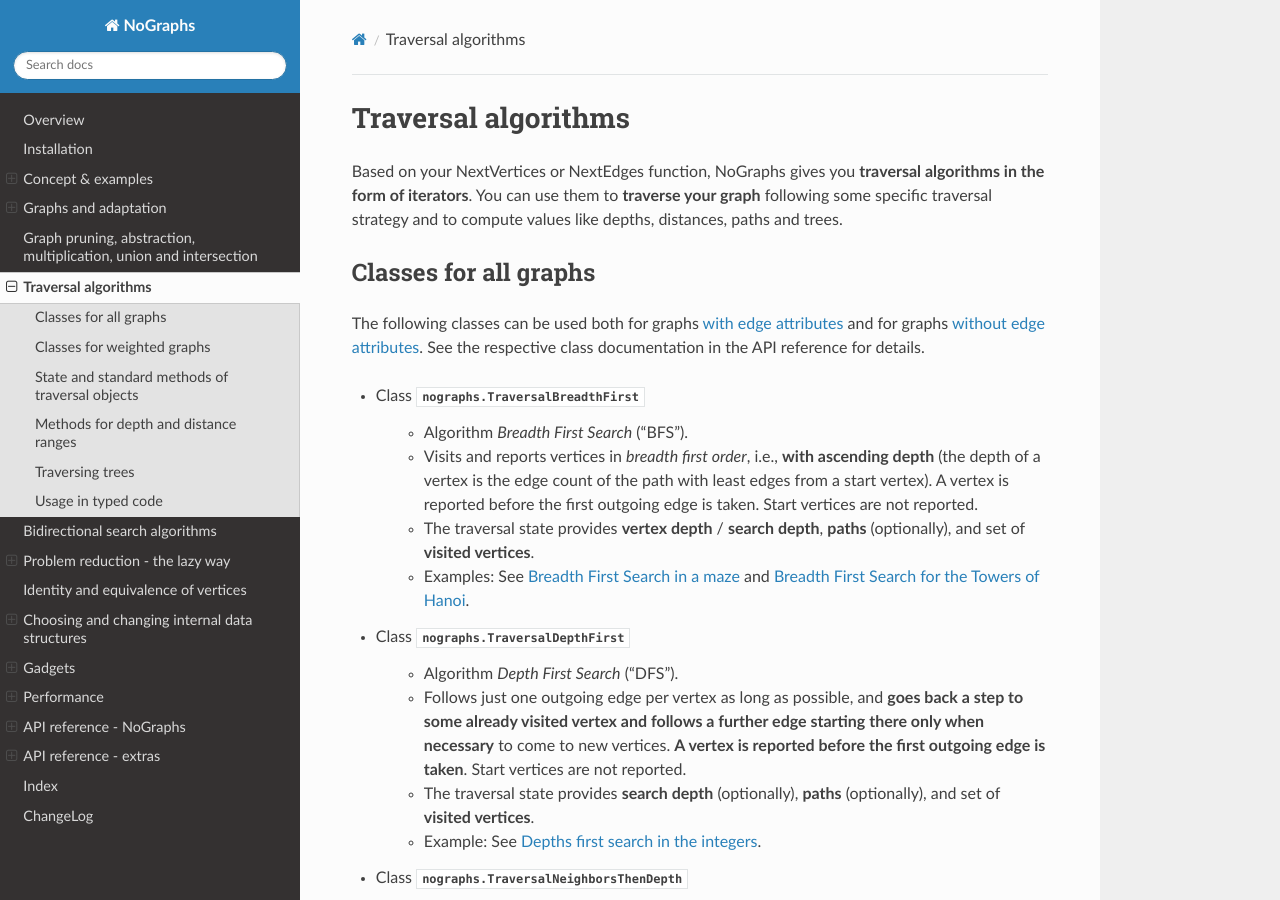
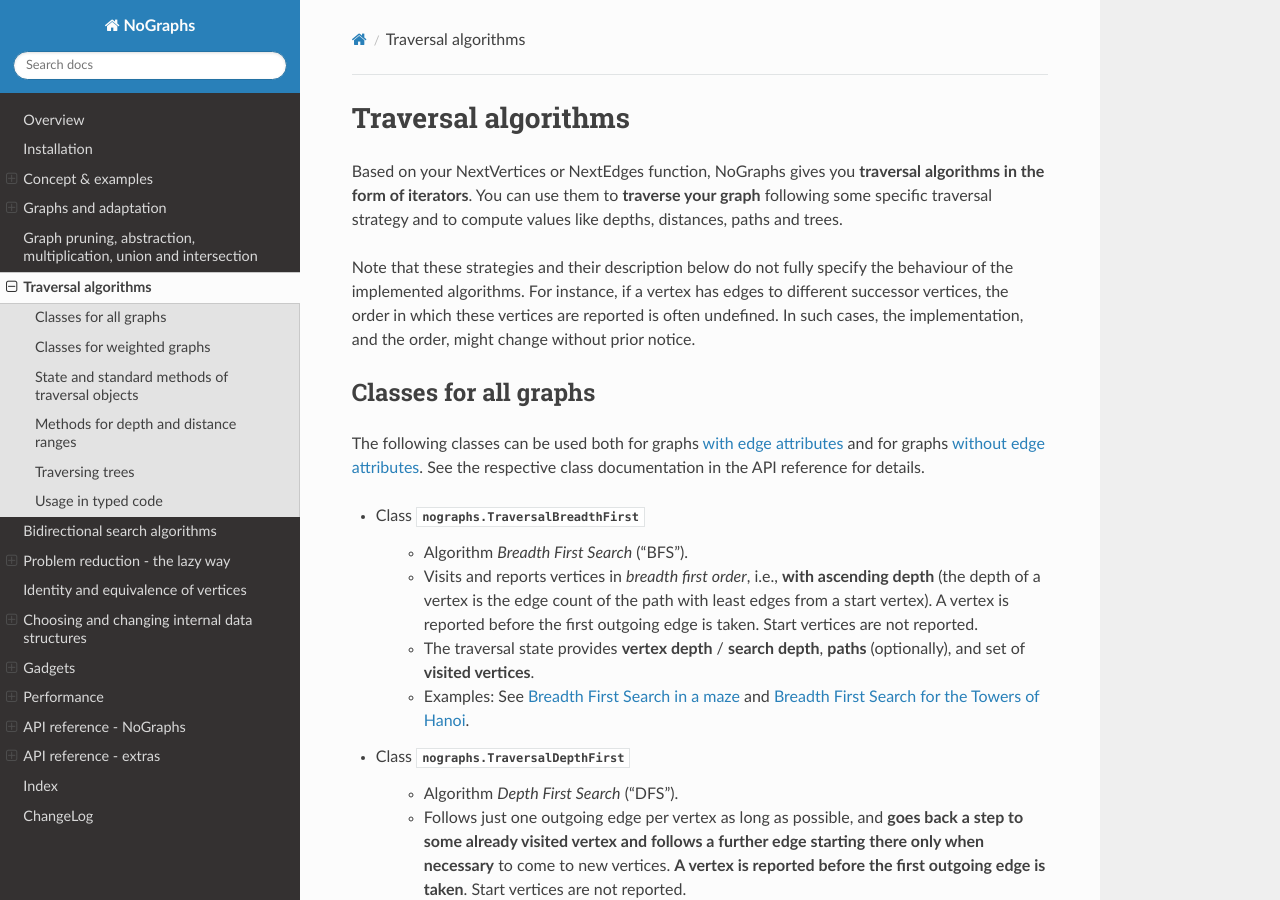
Before and after one commit to HeWeMel/nographs, a Sphinx documentation site: the page built from docs/source/traversals.rst, in a window 1280 px wide and 900 px high. Built offline with Sphinx 7.4.7 and the Read the Docs theme 2.0.0, drawn with Linux system fonts in a browser that asks for light colours.

Commit message:
Note about unspecified algorithm details added

```diff
--- a/docs/source/traversals.rst
+++ b/docs/source/traversals.rst
@@ -10,6 +10,13 @@ NoGraphs gives you **traversal algorithms in the form
 of iterators**.
 You can use them to **traverse your graph** following some specific traversal
 strategy and to compute values like depths, distances, paths and trees.
+
+Note that these strategies and their description below do not fully specify
+the behaviour of the implemented algorithms. For instance, if a vertex has
+edges to different successor vertices, the order in which these vertices are
+reported is often undefined. In such cases, the implementation, and the order,
+might change without prior notice.
+
 
 Classes for all graphs
 ~~~~~~~~~~~~~~~~~~~~~~
```
